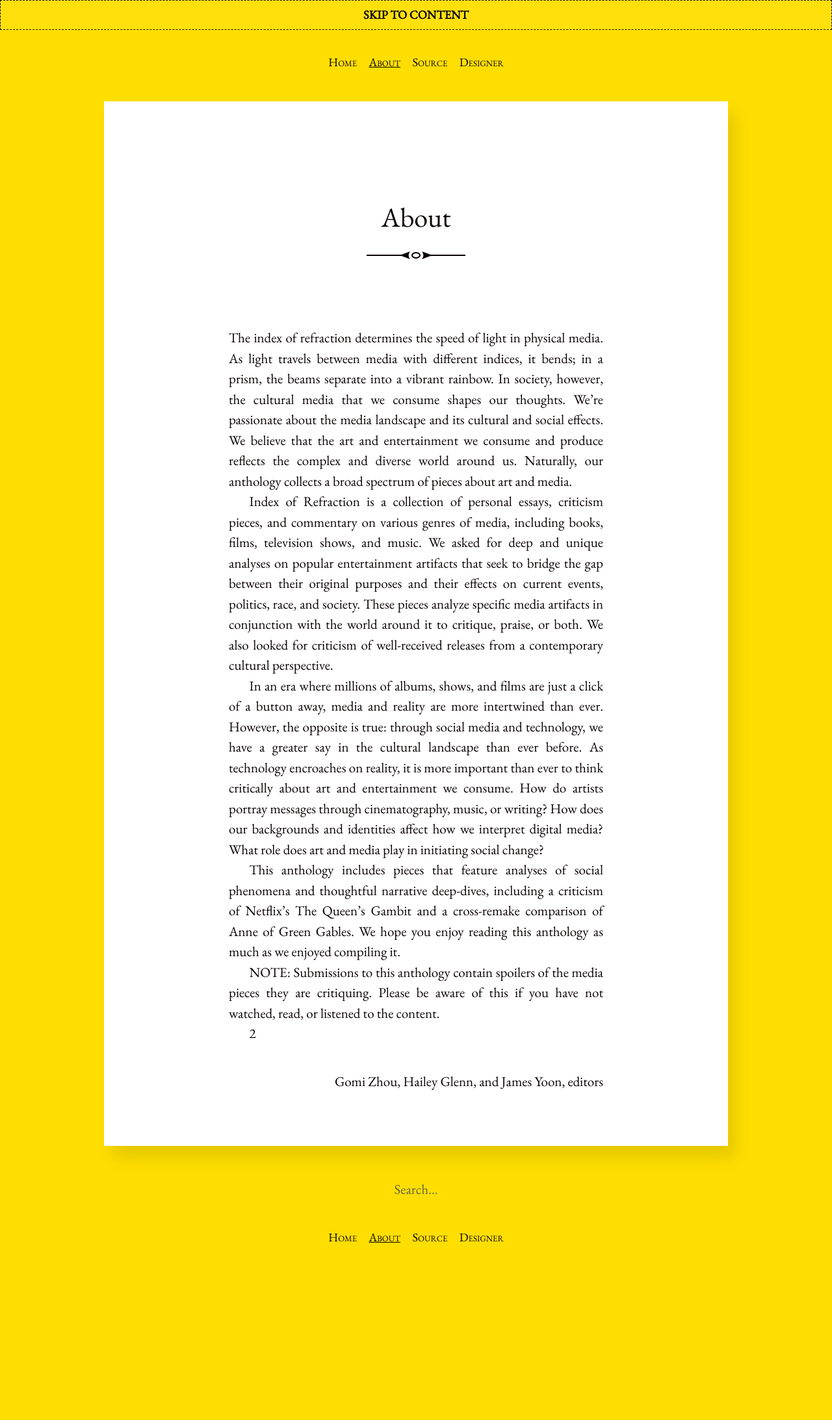
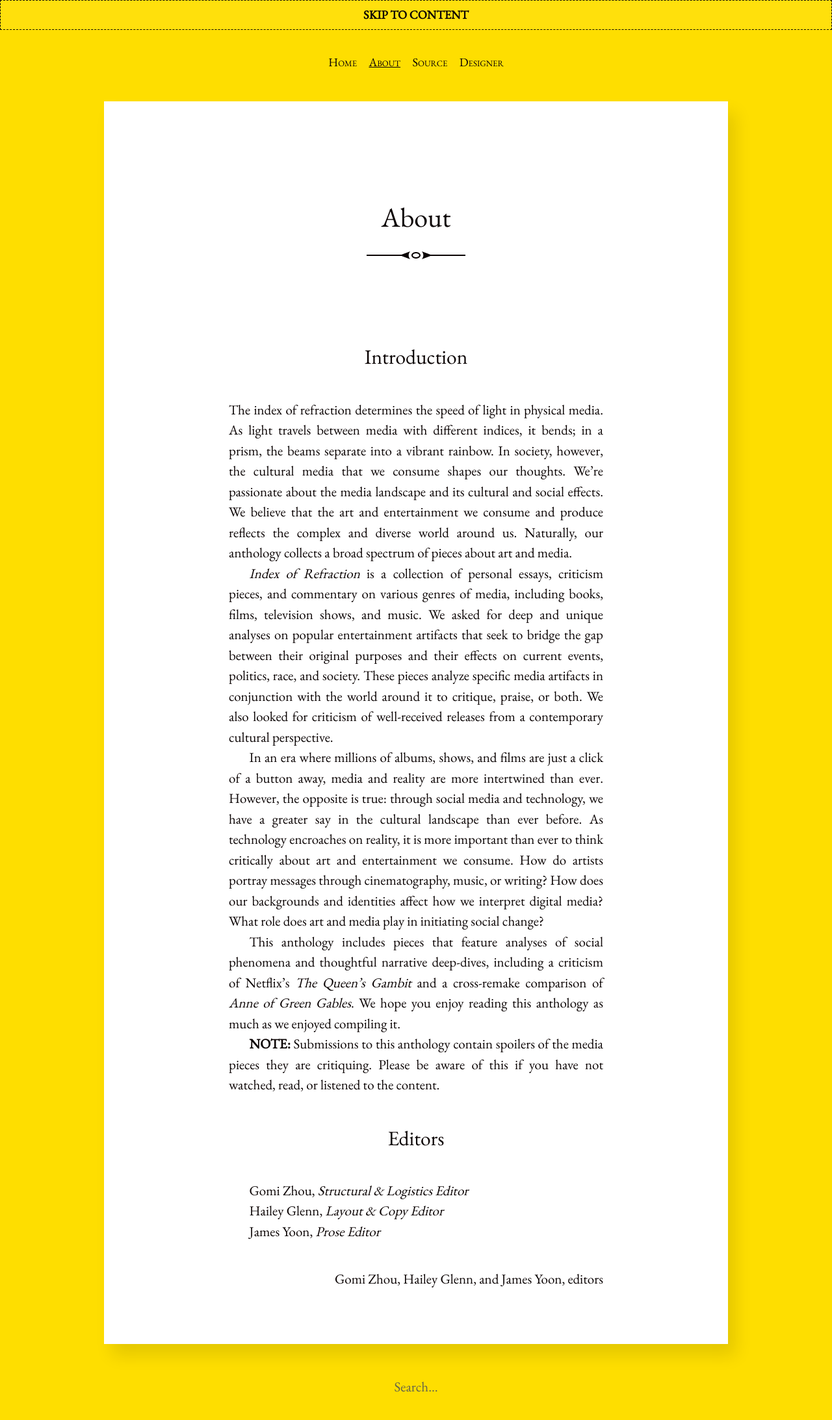
Before and after one commit to james-y-yoon/index-of-refraction, a Jekyll site: the page built from about.md, in a window 1280 px wide. Shown: the whole page at 65% size. Built offline with Jekyll 4.4.1, drawn with Linux system fonts in a browser that asks for light colours; before the commit the page ends 1923 px from its top, so only the background shows below that.

Commit message:
Update about.md

```diff
--- a/about.md
+++ b/about.md
@@ -1,19 +1,29 @@
 ---
 layout: post
 title: About
-author: Gomi Zhou, Hailey Glenn, and James Yoon, <i>editors</i>
+author: Gomi Zhou, Hailey Glenn, and James Yoon, editors
 ---
+
+### Introduction ###
 
 The index of refraction determines the speed of light in physical media. As light travels between media with different indices, it bends; in a prism, the beams separate into a vibrant rainbow. In society, however, the cultural media that we consume shapes our thoughts. We’re passionate about the media landscape and its cultural and social effects. We believe that the art and entertainment we consume and produce reflects the complex and diverse world around us. Naturally, our anthology collects a broad spectrum of pieces about art and media.
 
-Index of Refraction is a collection of personal essays, criticism pieces, and commentary on various genres of media, including books, films, television shows, and music. We asked for deep and unique analyses on popular entertainment artifacts that seek to bridge the gap between their original purposes and their effects on current events, politics, race, and society. These pieces analyze specific media artifacts in conjunction with the world around it to critique, praise, or both. We also looked for criticism of well-received releases from a contemporary cultural perspective.
+
+_Index of Refraction_ is a collection of personal essays, criticism pieces, and commentary on various genres of media, including books, films, television shows, and music. We asked for deep and unique analyses on popular entertainment artifacts that seek to bridge the gap between their original purposes and their effects on current events, politics, race, and society. These pieces analyze specific media artifacts in conjunction with the world around it to critique, praise, or both. We also looked for criticism of well-received releases from a contemporary cultural perspective.
+
 
 In an era where millions of albums, shows, and films are just a click of a button away, media and reality are more intertwined than ever. However, the opposite is true: through social media and technology, we have a greater say in the cultural landscape than ever before. As technology encroaches on reality, it is more important than ever to think critically about art and entertainment we consume. How do artists portray messages through cinematography, music, or writing? How does our backgrounds and identities affect how we interpret digital media? What role does art and media play in initiating social change?
 
-This anthology includes pieces that feature analyses of social phenomena and thoughtful narrative deep-dives, including a criticism of Netflix’s The Queen’s Gambit and a cross-remake comparison of Anne of Green Gables. We hope you enjoy reading this anthology as much as we enjoyed compiling it.
 
-<b>NOTE:</b> Submissions to this anthology contain spoilers of the media pieces they are critiquing. Please be aware of this if you have not watched, read, or listened to the content.
+This anthology includes pieces that feature analyses of social phenomena and thoughtful narrative deep-dives, including a criticism of Netflix’s _The Queen’s Gambit_ and a cross-remake comparison of _Anne of Green Gables_. We hope you enjoy reading this anthology as much as we enjoyed compiling it.
+
+**NOTE:** Submissions to this anthology contain spoilers of the media pieces they are critiquing. Please be aware of this if you have not watched, read, or listened to the content.
 
 
+### Editors ###
 
-2
+Gomi Zhou, _Structural & Logistics Editor_
+
+Hailey Glenn, _Layout & Copy Editor_
+
+James Yoon, _Prose Editor_
```
